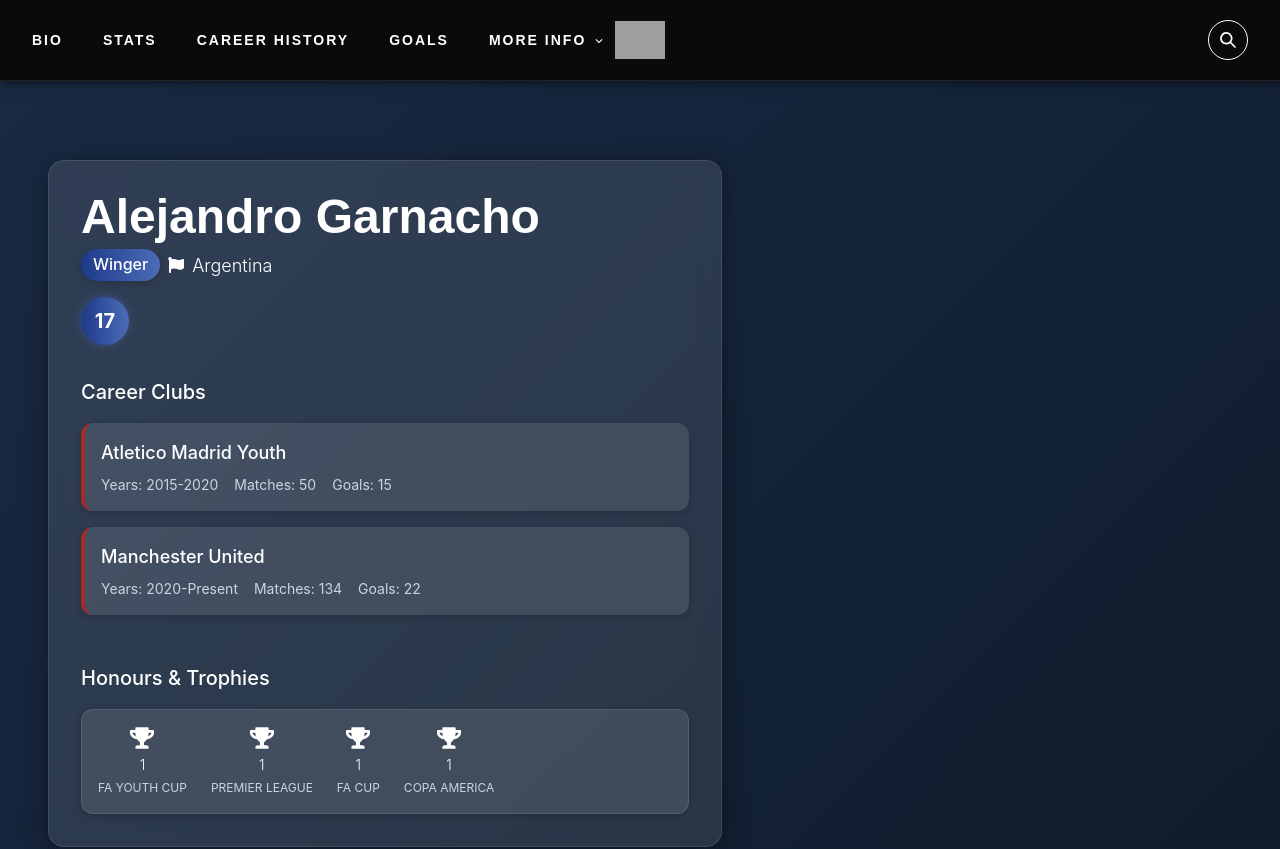
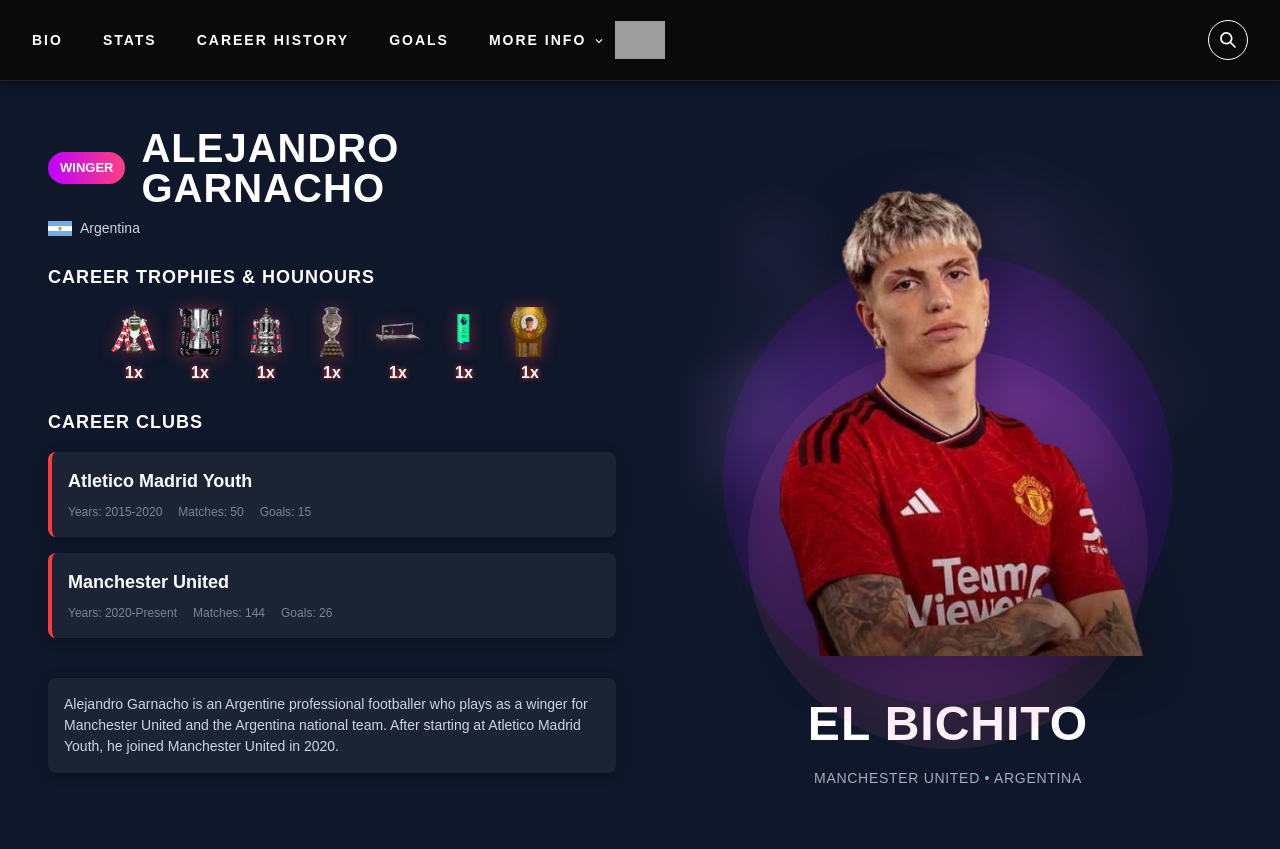
Before and after one commit to hmhngx/Garnacho-Tribute-Site, a React (Vite) app: page /career-history in a window 1280 px wide. Shown: the top 849 px of the page. Built offline with nearby package versions, Linux system fonts and the light colour scheme; grey boxes are pictures that could not be loaded.

Commit message:
Improve UI with hover effect, glowing neon shadow effect, trophy & honours image, better design for player image area

```diff
--- a/src/pages/CareerHistory.jsx
+++ b/src/pages/CareerHistory.jsx
@@ -3,195 +3,346 @@
   Container,
   Heading,
   Text,
-  Stack,
-  Image,
-  Tag,
   HStack,
   VStack,
   SimpleGrid,
   Flex,
   Icon,
+  Button,
+  Tag,
+  Image,
 } from '@chakra-ui/react';
-import { FaTrophy, FaFlag, FaFutbol } from 'react-icons/fa';
+import { motion } from 'framer-motion';
+
+const MotionBox = motion(Box);
 
 const player = {
   name: 'Alejandro Garnacho',
+  nickname: 'El Bichito',
   position: 'Winger',
   nationality: 'Argentina',
   jersey: 17,
-  image: 'src/assets/nobg3.png',
+  image: 'src/assets/armfolded.png',
   career: {
     clubs: [
       { name: 'Atletico Madrid Youth', years: '2015-2020', matches: 50, goals: 15 },
-      { name: 'Manchester United', years: '2020-Present', matches: 134, goals: 22 },
+      { name: 'Manchester United', years: '2020-Present', matches: 144, goals: 26 },
     ],
     honours: [
-      { title: 'FA Youth Cup', count: 1 },
-      { title: 'Premier League', count: 1 },
-      { title: 'FA Cup', count: 1 },
-      { title: 'Copa America', count: 1 },
+      { title: 'FA Youth Cup', count: 1, image: '/src/assets/trophies/youth.png' },
+      { title: 'EFL League Cup', count: 1, image: '/src/assets/trophies/league-cup.png' },
+      { title: 'FA Cup', count: 1, image: '/src/assets/trophies/fa-cup.png' },
+      { title: 'Copa America', count: 1, image: '/src/assets/trophies/copa.png' },
+      { title: 'FIFA Puskas Award', count: 1, image: '/src/assets/trophies/puskas.png' },
+      { title: 'Goal of the Season', count: 1, image: '/src/assets/trophies/goal-season.png' },
+      { title: 'Jimmy Murphy Award', count: 1, image: '/src/assets/trophies/jimmy.png' },
     ],
   },
+  bio: 'Alejandro Garnacho is an Argentine professional footballer who plays as a winger for Manchester United and the Argentina national team. After starting at Atletico Madrid Youth, he joined Manchester United in 2020.',
 };
 
-const gradientBg = 'linear-gradient(135deg, #1A2A44 0%, #0F1C2C 100%)'; // Deep navy to darker navy
-const cardBg = 'rgba(255, 255, 255, 0.1)';
-
+const cardBg = 'rgba(255, 255, 255, 0.05)';
+const neonPurple = '#BF00FF';
+const neonRed = '#FF3C3C';
 
 const CareerHistory = () => {
   return (
     <Box
       minH="100vh"
-      bg={gradientBg}
+      bg="#0F172A"
       py={{ base: 12, md: 20 }}
       px={{ base: 6, md: 12 }}
       w="100vw"
       minW="100vw"
       overflowX="hidden"
       position="relative"
+      p={10}
+      overflow="hidden"
     >
-
-      <Container maxW="100vw" width="100%" position="relative" zIndex={1} p={0} mt={{ base: 16, md: 20 }}>
-        <Flex
-          direction={{ base: 'column', md: 'row' }}
-          align={{ base: 'center', md: 'flex-start' }}
-          gap={{ base: 8, md: 16 }}
-          w="full"
-          maxW="100%"
+      <Container maxW="container.xl" position="relative" zIndex={1} p={0} mt={{ base: 8, md: 12 }}>
+        <SimpleGrid columns={{ base: 1, md: 2 }} gap={{ base: 6, md: 12 }} w="full" alignItems="flex-start">
+          {/* Left Section: Player Info, Trophies, Clubs, Bio */}
+          <VStack spacing={6} align="start" w="full">
+            {/* Player Header */}
+            <VStack spacing={2} align="start" w="full">
+              <HStack spacing={4} align="center">
+                <MotionBox
+                  whileHover={{ scale: 1.1, boxShadow: '0 0 15px rgba(191, 0, 255, 0.7)' }}
+                  transition={{ duration: 0.3 }}
                 >
-          {/* Left Section: Player Info & Career Details */}
-          <VStack
-            spacing={8}
-            align="start"
-            w={{ base: '100%', md: '60%' }}
-            p={{ base: 6, md: 8 }}
-            bg={cardBg}
-            borderRadius="2xl"
-            boxShadow="0 4px 24px rgba(0, 0, 0, 0.4)"
-            backdropFilter="blur(10px)"
-            border="1px solid rgba(255, 255, 255, 0.1)"
+                  <Tag
+                    size="lg"
+                    bgGradient="linear(to-r, #BF00FF, #FF4081)"
+                    color="white"
+                    borderRadius="full"
+                    fontWeight="bold"
+                    textTransform="uppercase"
+                    fontSize="13px"
+                    fontFamily="'Poppins', sans-serif"
                   >
-            {/* Player Header */}
-            <VStack spacing={2} align="start">
+                    {player.position}
+                  </Tag>
+                </MotionBox>
+                <MotionBox
+                  whileHover={{ scale: 1.05, color: neonPurple, textShadow: '0 0 20px #BF00FF' }}
+                  transition={{ duration: 0.3 }}
+                >
                   <Heading
-                fontSize={{ base: '3xl', md: '5xl' }}
-                fontWeight="extrabold"
+                    fontSize={{ base: '36px', md: '40px' }}
+                    fontWeight="800"
                     color="white"
-                fontFamily="sans-serif"
+                    fontFamily="'Poppins', sans-serif"
                     lineHeight={1}
+                    textTransform="uppercase"
+                    letterSpacing="1px"
                   >
                     {player.name}
                   </Heading>
-              <HStack spacing={2}>
-                <Tag
-                  size="lg"
-                  borderRadius="full"
-                  bgGradient="linear(to-r, #1E3A8A, #4B6CB7)"
-                  color="white"
-                  fontWeight="medium"
-                  boxShadow="0 2px 8px rgba(0, 0, 0, 0.2)"
+                </MotionBox>
+              </HStack>
+              <MotionBox
+                whileHover={{ scale: 1.1, color: 'gray.200', textShadow: '0 0 10px #BF00FF' }}
+                transition={{ duration: 0.3 }}
               >
-                  {player.position}
-                </Tag>
-                <Icon as={FaFlag} color="white" />
-                <Text fontSize="lg" color="white" fontWeight="light">
+                <HStack spacing={2} align="center">
+                  <Image
+                  src="/src/assets/argentina.png"
+                  alt="Argentina Flag"
+                  boxSize={{ base: '24px', md: '24px' }}
+                  objectFit="contain"
+                  alignSelf="center"
+                  />
+                  <Text fontSize="sm" color="gray.300" fontFamily="'Poppins', sans-serif">
                     {player.nationality}
                   </Text>
                 </HStack>
-              <Box
-                as="span"
-                display="inline-flex"
-                alignItems="center"
-                justifyContent="center"
-                w={12}
-                h={12}
-                bgGradient="linear(to-r, #1E3A8A, #4B6CB7)"
-                borderRadius="full"
+              </MotionBox>
+            </VStack>
+
+            {/* Career Trophies */}
+            <Box w="full">
+              <Text
+                fontSize="lg"
+                fontWeight="bold"
                 color="white"
-                fontSize="xl"
+                mb={4}
+                textTransform="uppercase"
+                fontFamily="'Poppins', sans-serif"
+                letterSpacing="1px"
+              >
+                Career Trophies & Hounours
+              </Text>
+              <HStack spacing={4} wrap="wrap" justify="center">
+                {player.career.honours.map((honour, index) => (
+                  <MotionBox
+                    key={index}
+                    whileHover={{ scale: 1.1, boxShadow: '0 0 20px rgba(255, 60, 80, 0.8)' }}
+                    transition={{ duration: 0.3 }}
+                  >
+                    <VStack spacing={1} align="center">
+                      <Image
+                        src={honour.image}
+                        alt={`${honour.title} Trophy`}
+                        boxSize={{ base: '40px', md: '50px' }}
+                        objectFit="contain"
+                        filter="drop-shadow(0 0 8px rgba(255, 60, 80, 0.4))"
+                        transition="all 0.3s ease"
+                        _hover={{ filter: 'drop-shadow(0 0 15px #FF3C3C)' }}
+                      />
+                      <Text
+                        fontSize="md"
                         fontWeight="bold"
-                mt={2}
-                boxShadow="0 0 10px rgba(75, 108, 183, 0.5)"
+                        color="white"
+                        textShadow="0 0 5px #FF3C3C"
+                        fontFamily="'Poppins', sans-serif"
+                        _hover={{ textShadow: '0 0 10px #FF3C3C' }}
                       >
-                {player.jersey}
+                        {honour.count}x
+                      </Text>
+                    </VStack>
+                  </MotionBox>
+                ))}
+              </HStack>
             </Box>
-            </VStack>
 
             {/* Career Clubs */}
             <Box w="full">
-              <Text fontSize="xl" fontWeight="medium" color="white" mb={4}>
+              <Text
+                fontSize="lg"
+                fontWeight="bold"
+                color="white"
+                mb={4}
+                textTransform="uppercase"
+                fontFamily="'Poppins', sans-serif"
+                letterSpacing="1px"
+              >
                 Career Clubs
               </Text>
               {player.career.clubs.map((club, index) => (
-                <Box
+                <MotionBox
                   key={index}
                   bg={cardBg}
-                  borderRadius="xl"
+                  borderRadius="lg"
                   p={4}
                   mb={4}
-                  borderLeft="4px solid #A52A2A"
-                  boxShadow="0 2px 8px rgba(0, 0, 0, 0.2)"
+                  borderLeft="4px solid #FF3C3C"
+                  boxShadow="0 2px 12px rgba(0, 0, 0, 0.3)"
+                  whileHover={{
+                    scale: 1.02,
+                    boxShadow: '0 0 25px rgba(255, 60, 60, 0.7)',
+                    borderLeftColor: neonRed,
+                  }}
+                  transition={{ duration: 0.3 }}
                 >
-                  <Text fontSize="lg" color="white" fontWeight="medium">
+                  <Text
+                    fontSize="lg"
+                    color="white"
+                    fontWeight="bold"
+                    fontFamily="'Poppins', sans-serif"
+                    _hover={{ color: 'gray.200', textShadow: '0 0 10px #BF00FF' }}
+                  >
                     {club.name}
                   </Text>
                   <HStack spacing={4} mt={2}>
-                    <Text fontSize="sm" color="gray.300">Years: {club.years}</Text>
-                    <Text fontSize="sm" color="gray.300">Matches: {club.matches}</Text>
-                    <Text fontSize="sm" color="gray.300">Goals: {club.goals}</Text>
+                    <Text
+                      fontSize="xs"
+                      color="gray.400"
+                      opacity={0.7}
+                      fontFamily="'Poppins', sans-serif"
+                      _hover={{ color: 'gray.300', textShadow: '0 0 5px #BF00FF' }}
+                    >
+                      Years: {club.years}
+                    </Text>
+                    <Text
+                      fontSize="xs"
+                      color="gray.400"
+                      opacity={0.7}
+                      fontFamily="'Poppins', sans-serif"
+                      _hover={{ color: 'gray.300', textShadow: '0 0 5px #BF00FF' }}
+                    >
+                      Matches: {club.matches}
+                    </Text>
+                    <Text
+                      fontSize="xs"
+                      color="gray.400"
+                      opacity={0.7}
+                      fontFamily="'Poppins', sans-serif"
+                      _hover={{ color: 'gray.300', textShadow: '0 0 5px #BF00FF' }}
+                    >
+                      Goals: {club.goals}
+                    </Text>
                   </HStack>
-                </Box>
+                </MotionBox>
               ))}
             </Box>
 
-            {/* Honours & Trophies */}
-            <Box w="full">
-              <Text fontSize="xl" fontWeight="medium" color="white" mb={4}>
-                Honours & Trophies
+            {/* Bio */}
+            <MotionBox
+              w="full"
+              bg={cardBg}
+              p={4}
+              borderRadius="lg"
+              boxShadow="0 2px 12px rgba(0, 0, 0, 0.3)"
+              whileHover={{ boxShadow: '0 0 20px rgba(191, 0, 255, 0.5)' }}
+              transition={{ duration: 0.3 }}
+            >
+              <Text fontSize="sm" color="gray.300" fontFamily="'Poppins', sans-serif" _hover={{ color: 'gray.200' }}>
+                {player.bio}
               </Text>
-              <HStack
-                spacing={6}
-                bg={cardBg}
-                borderRadius="xl"
-                p={4}
-                boxShadow="0 2px 8px rgba(0, 0, 0, 0.2)"
-                border="1px solid rgba(255, 255, 255, 0.1)"
-              >
-                {player.career.honours.map((honour, index) => (
-                  <VStack key={index} spacing={1}>
-                    <Icon as={FaTrophy} color="white" boxSize={6} />
-                    <Text fontSize="sm" color="white" fontWeight="light">
-                      {honour.count}
-                    </Text>
-                    <Text fontSize="xs" color="gray.300" textTransform="uppercase">
-                      {honour.title}
-                    </Text>
-                  </VStack>
-                ))}
-              </HStack>
-            </Box>
+            </MotionBox>
           </VStack>
 
           {/* Right Section: Player Image */}
           <Box
-            w={{ base: '100%', md: '40%' }}
-            textAlign="center"
-            pos="relative"
+            position="relative"
+            p={10}
+            bg="#0F172A"
             overflow="hidden"
+            w="full"
+            _hover={{ boxShadow: '0 0 20px rgba(191, 0, 255, 0.4)' }}
+            initial={{ opacity: 0 }}
+            animate={{ opacity: 1 }}
+            transition={{ duration: 0.5 }}
           >
+            {/* Background Glow */}
+            <Box
+              position="absolute"
+              w={{ base: '350px', md: '450px' }}
+              h={{ base: '350px', md: '450px' }}
+              bgGradient="radial(circle, rgba(140, 0, 255, 0.4), transparent)"
+              borderRadius="full"
+              top="50%"
+              left="50%"
+              transform="translate(-50%, -50%)"
+              zIndex={0}
+            />
+
+            {/* Second Glow Layer */}
+            <Box
+              position="absolute"
+              w={{ base: '300px', md: '400px' }}
+              h={{ base: '300px', md: '400px' }}
+              bgGradient="radial(circle, rgba(255, 105, 180, 0.3), transparent)"
+              borderRadius="full"
+              top="60%"
+              left="50%"
+              transform="translate(-50%, -50%)"
+              zIndex={0}
+            />
+
+            {/* Smoke Texture */}
+            <Image
+              src="/src/assets/cloud.png"
+              position="absolute"
+              top="0"
+              left="0"
+              opacity={0.2}
+              zIndex={0}
+              w={{ base: '400px', md: '600px' }}
+              h={{ base: '400px', md: '600px' }}
+              objectFit="contain"
+              filter="blur(10px)"
+            />
+
+            {/* Garnacho Render */}
+            <MotionBox whileHover={{ scale: 1.05 }}>
               <Image
                 src={player.image}
-              alt={player.name}
-              boxSize={{ base: '300px', md: '400px', lg: '500px' }}
+                alt="Garnacho"
+                maxH="80vh"
+                zIndex={1}
+                position="relative"
                 objectFit="contain"
-              pos="absolute"
-              top={0}
-              right={0}
-              transform="translateX(10%)"
-              filter="drop-shadow(0 0 20px rgba(255, 255, 255, 0.3))"
+                filter="drop-shadow(0 10px 25px rgba(0, 0, 0, 0.35))"
+                _hover={{ boxShadow: '0 0 25px rgba(191, 0, 255, 0.7)' }}
+                transition="box-shadow 0.3s ease"
               />
+            </MotionBox>
+
+            {/* Player Info Text */}
+            <VStack spacing={2} align="center" mt={8} zIndex={2}>
+              <Text
+                fontSize={{ base: '36px', md: '48px' }}
+                fontWeight="extrabold"
+                color="white"
+                fontFamily="'Poppins', sans-serif"
+                textTransform="uppercase"
+                letterSpacing="1px"
+              >
+                {player.nickname}
+              </Text>
+              <Text
+                fontSize={{ base: 'xs', md: 'sm' }}
+                textTransform="uppercase"
+                letterSpacing="wider"
+                color="gray.400"
+                fontFamily="'Poppins', sans-serif"
+              >
+                Manchester United • {player.nationality}
+              </Text>
+            </VStack>
           </Box>
-        </Flex>
+        </SimpleGrid>
       </Container>
     </Box>
   );
```
Lines whose indentation alone changed are shown as unchanged.
